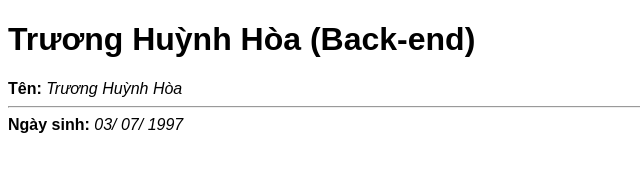
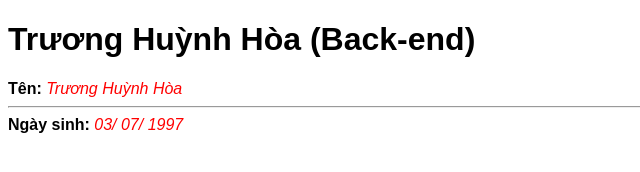
Before and after one commit to huynhhoapy97/huynhhoapy97.github.io, a plain HTML site: page index.html in a window 1280 px wide. Shown: the whole page, without its empty margins (0-640 px from the left). Drawn offline with Linux system fonts and the light colour scheme.

Commit message:
doi color file css

```diff
--- a/index.css
+++ b/index.css
@@ -2,3 +2,7 @@ body{
 	width: 100%;
 	font-family: sans-serif;
 }
+
+.thongtin>i{
+	color: red;
+}
```
